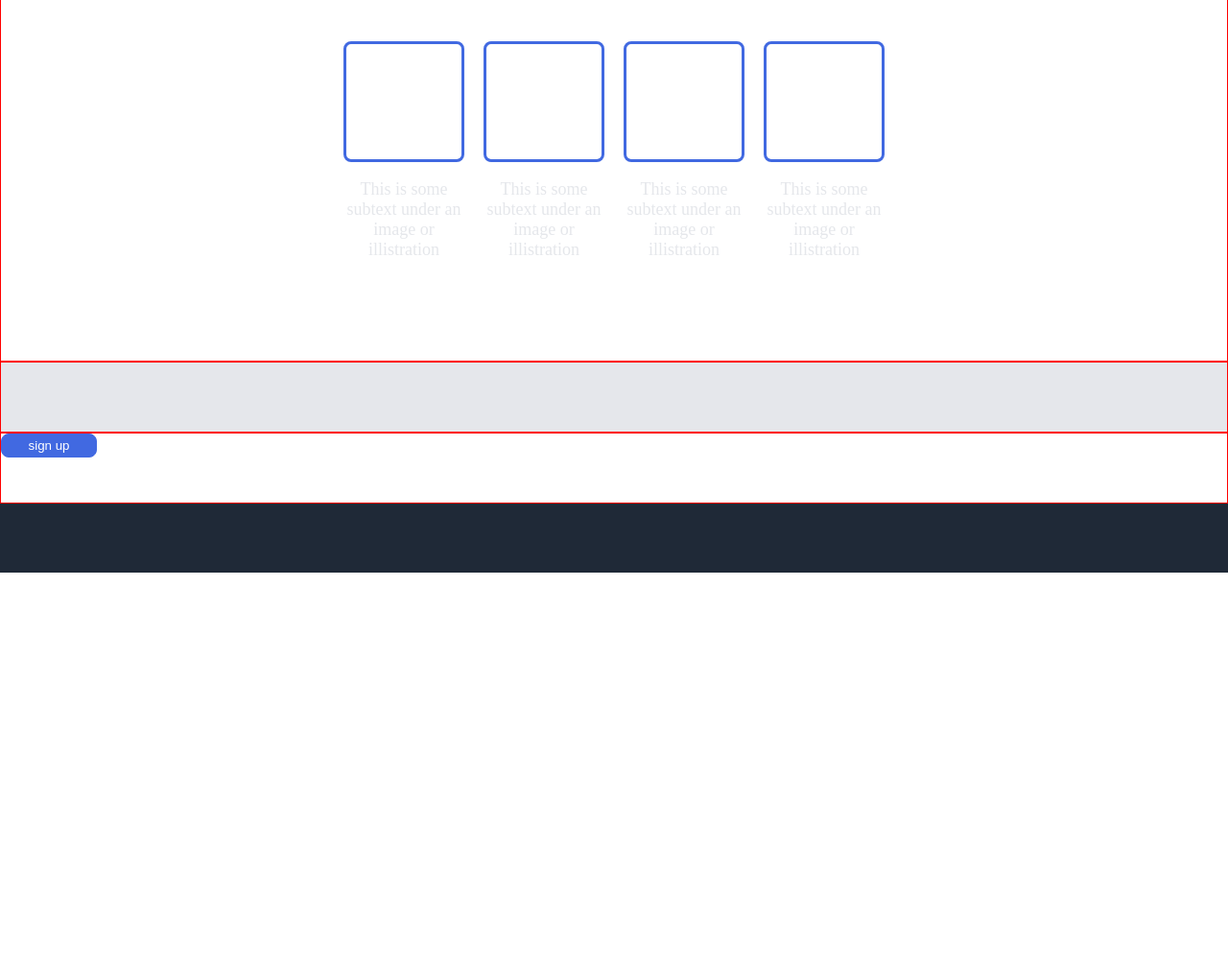
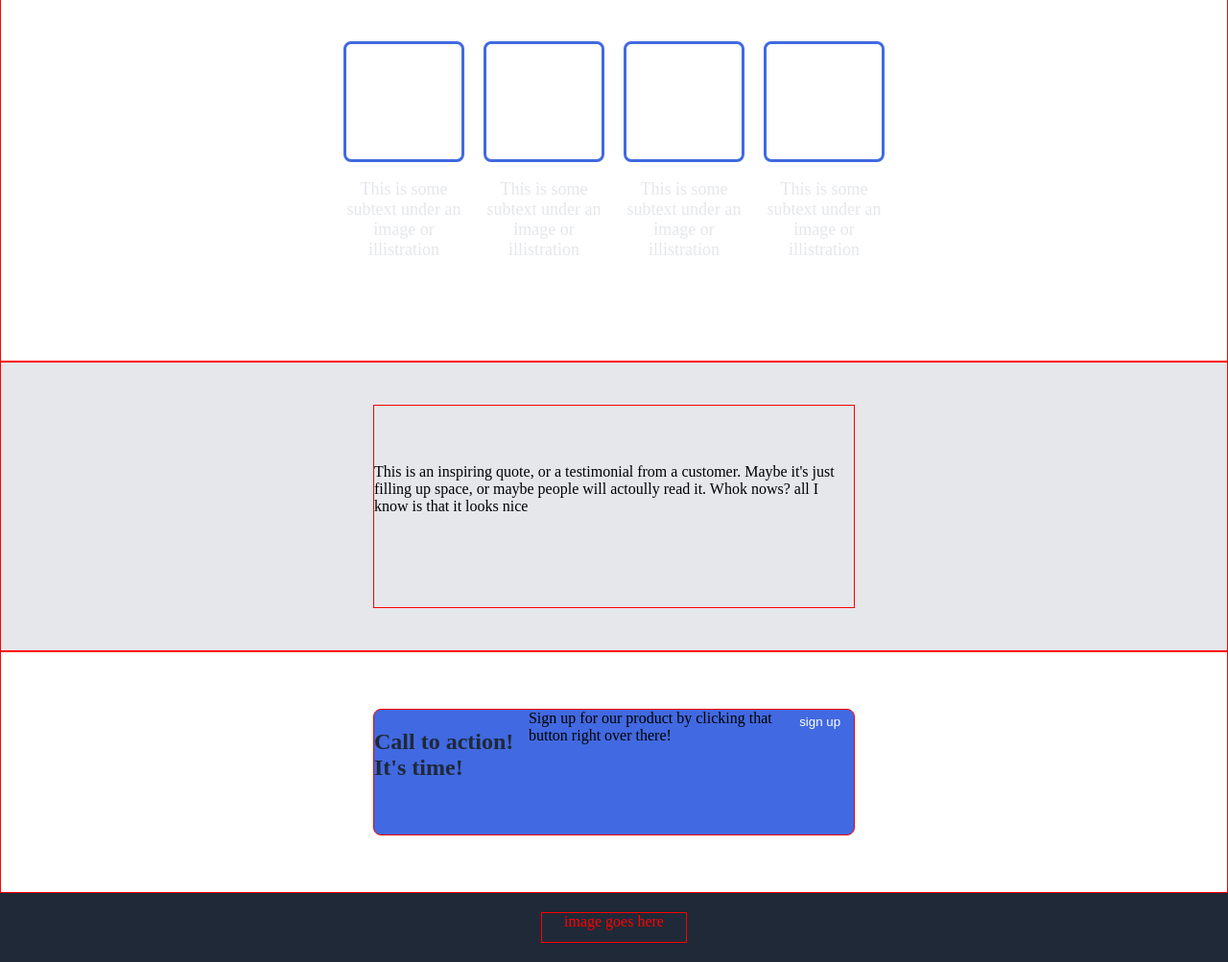
Before and after one commit to BenF1991/Oden-Project-1-Landing-page, a plain HTML site: page index.html in a window 1280 px wide. Shown: the part 729-1732 px from the top of the page at 96% size. Before the commit the page ends 1326 px from the top, so only its background shows below. Drawn offline with Linux system fonts and the light colour scheme.

Commit message:
added last bit of content and rough div layout. ready for final styling

```diff
--- a/index.html
+++ b/index.html
@@ -53,13 +53,25 @@
 
 
   <div class="quote">
+    <div class="quotetext">
+    <p1>This is an inspiring quote, or a testimonial from a customer.
+       Maybe it's just filling up space, or maybe people will actoully
+       read it. Whok nows? all I know is that it looks nice </p1>
+    </div>
     </div>
 
   <div class="signup">
-    <button class="signup">sign up</button>
+    <div class="signupbox">
+      <h2>Call to action! It's time!</h2>
+      <p2>Sign up for our product by clicking that button right over there!</p2>
+      <button class="signup">sign up</button>
+      </div>
     </div>
 
   <div class="footer">
+    <div class="copyright">
+      <p3>image goes here</p3>
+      </div>
     </div>
 </div>
 
--- a/style.css
+++ b/style.css
@@ -88,14 +88,50 @@ padding-right: 30px;
 .quote{
   border: 1px solid #ff0000;
   display: flex;
+  align-items: center;
+  justify-content: center;
   background-color: #E5E7EB;
   height: 72px;
+  height: 300px;
+}
 
+.quotetext{
+  border: 1px solid #ff0000;
+  width: 500px;
+  height: 150px;
+  padding-top: 60px;
+}
+
+.signup{
+  display: flex;
+  align-items: center;
+  justify-content: center;
+  height: 250px;
+}
+.signupbox{
+  display: flex;
+  background: royalblue;
+  border: 1px solid #ff0000;
+  border-radius: 8px;
+  height: 130px;
+  width: 500px;
 }
 
 .footer{
+  display: flex;
+  align-items: center;
+  justify-content: center;
   background-color: #1F2937;
   height: 72px;
+}
+
+.copyright{
+  border: 1px solid #ff0000;
+  height:30px;
+  width: 150px;
+  color: #ff0000;
+  padding-top: : 10px;
+  text-align: center;
 }
 
 button.signup {
```
